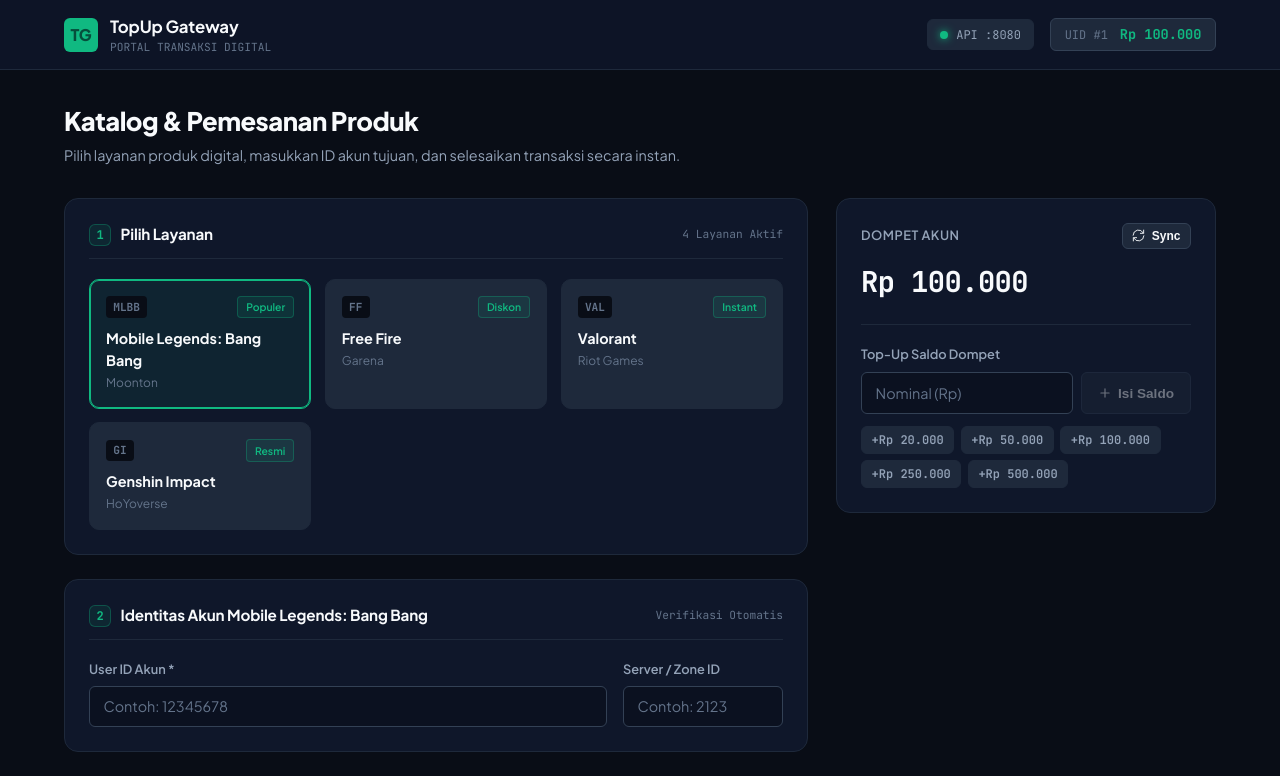
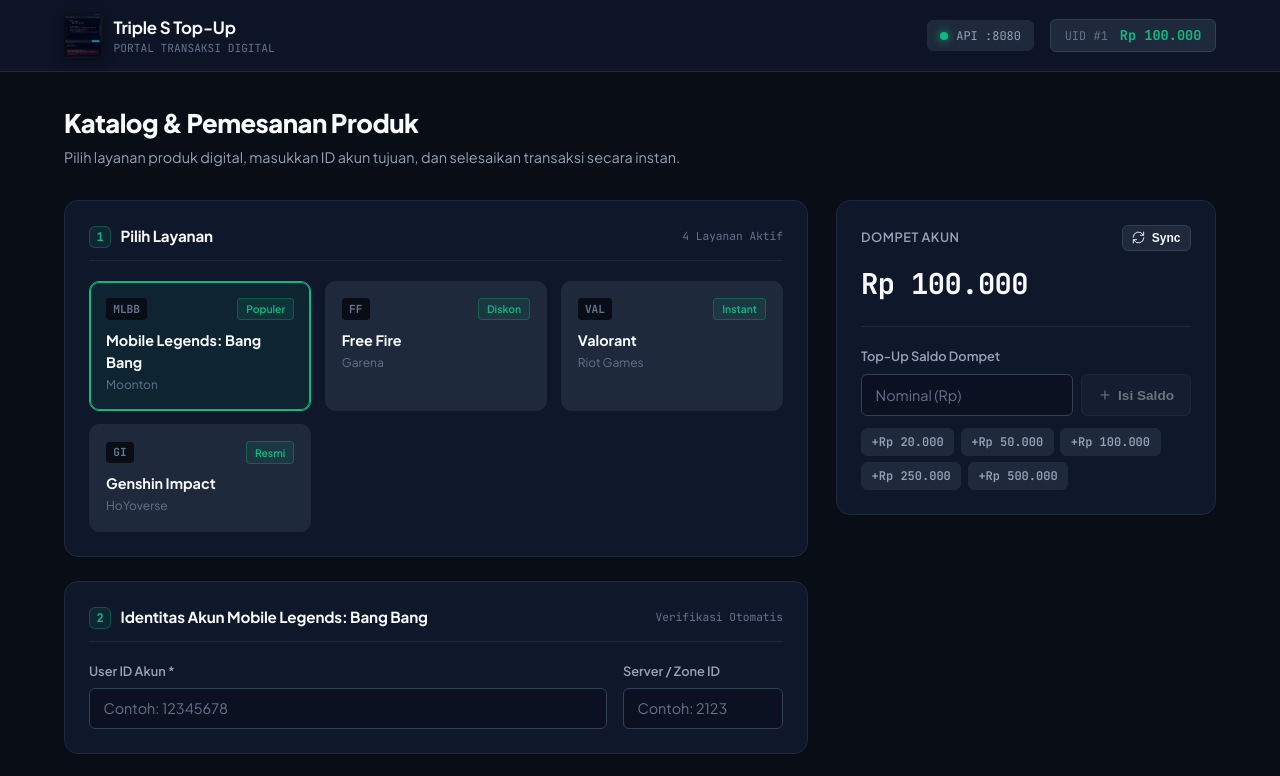
Before and after one commit to kraadev/api-topup, a React (Vite) app in the folder frontend/: page / in a window 1280 px wide. Shown: the top 776 px of the page. Built offline with nearby package versions, Linux system fonts and the light colour scheme; no server answers.

Commit message:
feat(frontend): integrate official Triple S logo asset in navbar and favicon

```diff
--- a/frontend/index.html
+++ b/frontend/index.html
@@ -2,9 +2,9 @@
 <html lang="id">
   <head>
     <meta charset="UTF-8" />
-    <link rel="icon" type="image/svg+xml" href="/favicon.svg" />
+    <link rel="icon" type="image/png" href="/logo.png" />
     <meta name="viewport" content="width=device-width, initial-scale=1.0" />
-    <title>TopUp Gateway - Portal Transaksi Produk Digital</title>
+    <title>Triple S - Portal Top-Up Produk Digital</title>
     <link rel="preconnect" href="https://fonts.googleapis.com">
     <link rel="preconnect" href="https://fonts.gstatic.com" crossorigin>
     <link href="https://fonts.googleapis.com/css2?family=JetBrains+Mono:wght@400;500;600;700&family=Plus+Jakarta+Sans:wght@400;500;600;700;800&display=swap" rel="stylesheet">
--- a/frontend/src/App.jsx
+++ b/frontend/src/App.jsx
@@ -6,6 +6,7 @@
 import { orderService } from './services/orderService';
 import { formatRupiah } from './utils/formatters';
 import { IconCheck, IconAlert } from './components/Icons';
+import logoImg from './assets/logo.png';
 import './index.css';
 
 export default function App() {
@@ -74,9 +75,9 @@
       <header className="top-bar">
         <div className="top-bar-inner">
           <div className="brand-section">
-            <div className="brand-symbol">TG</div>
+            <img src={logoImg} alt="Triple S Logo" className="brand-logo-img" />
             <div>
-              <div className="brand-name">TopUp Gateway</div>
+              <div className="brand-name">Triple S Top-Up</div>
               <div className="brand-tag">PORTAL TRANSAKSI DIGITAL</div>
             </div>
           </div>
@@ -148,7 +149,7 @@
 
       {/* Footer */}
       <footer className="app-footer">
-        <div>TopUp Gateway — Sistem Transaksi Terpadu &middot; Backend Golang PostgreSQL</div>
+        <div>Triple S Top-Up &mdash; Sistem Transaksi Terpadu &middot; Backend Golang PostgreSQL</div>
       </footer>
     </div>
   );
--- a/frontend/src/index.css
+++ b/frontend/src/index.css
@@ -76,17 +76,11 @@
   gap: 0.75rem;
 }
 
-.brand-symbol {
-  width: 34px;
-  height: 34px;
-  border-radius: var(--radius-sm);
-  background-color: var(--brand-primary);
-  color: #064e3b;
-  display: flex;
-  align-items: center;
-  justify-content: center;
-  font-weight: 800;
-  font-size: 1rem;
+.brand-logo-img {
+  height: 44px;
+  width: auto;
+  object-fit: contain;
+  filter: drop-shadow(0 2px 6px rgba(0, 0, 0, 0.4));
 }
 
 .brand-name {
```
Also changed, not shown: frontend/public/logo.png (added), frontend/src/assets/logo.png (added).
